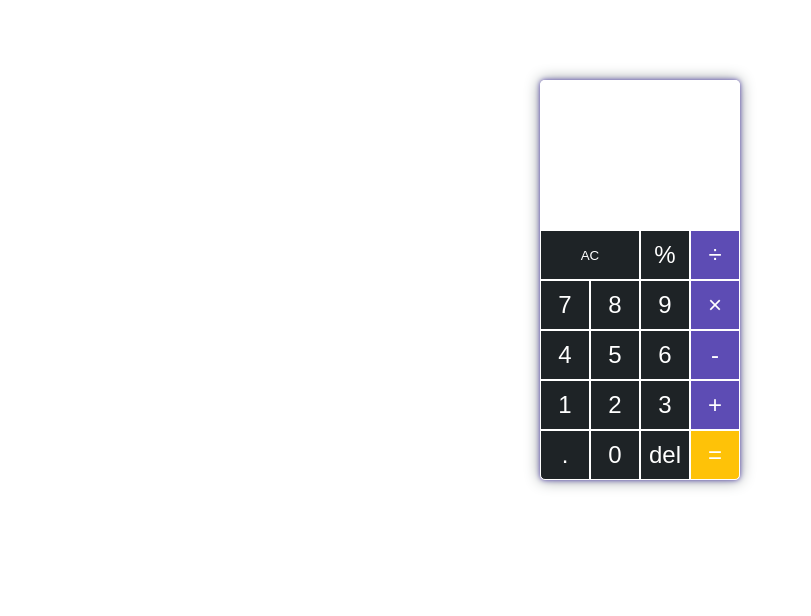
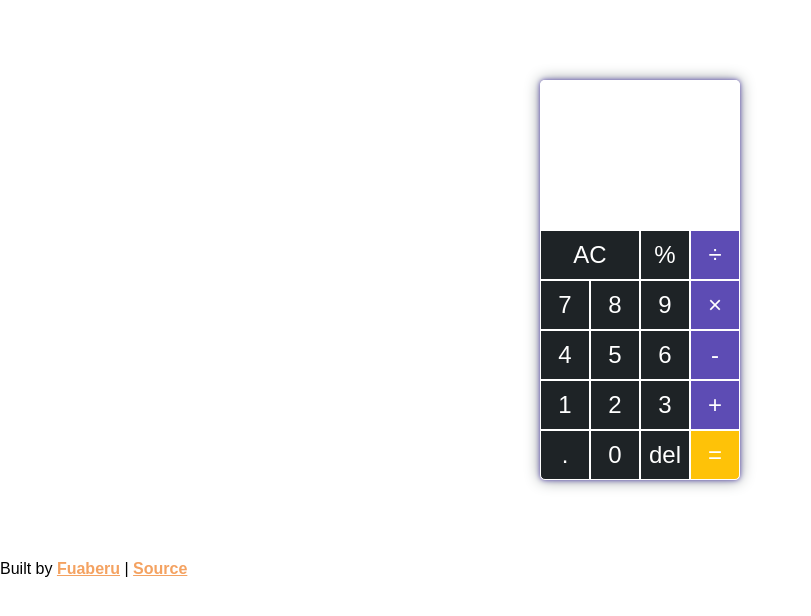
Before and after one commit to fuaberu/Calculator, a plain HTML site: page index.html in a window 1280 px wide. Shown: the whole page, without its empty margins (0-811 px from the left). Drawn offline with Linux system fonts and the light colour scheme.

Commit message:
added the read me and footer

```diff
--- a/index.html
+++ b/index.html
@@ -36,4 +36,8 @@
             </div>
         </div>
     </body>
+    <footer class="footer">
+        Built by
+        <a class="footer-link" href="https://github.com/fuaberu"target="_blank">Fuaberu</a> | <a class="footer-link" href="https://github.com/fuaberu/Calculator"target="_blank">Source</a>
+      </footer>
 </html>
--- a/style.css
+++ b/style.css
@@ -50,6 +50,7 @@
 .span-2 {
     grid-column: span 2;
     background-color: rgba(30,35,38);
+    font-size: 1.5rem;
 }
 .span-2:hover {
     background-color: rgba(30,35,38,.80);
@@ -89,3 +90,8 @@
 .current-operand{
     font-size: 2rem;
 }
+.footer-link {
+    color: #f4a261;
+    font-weight: bold;
+    transition: all 0.2s;
+}
```
Also changed, not shown: 1 other file.
